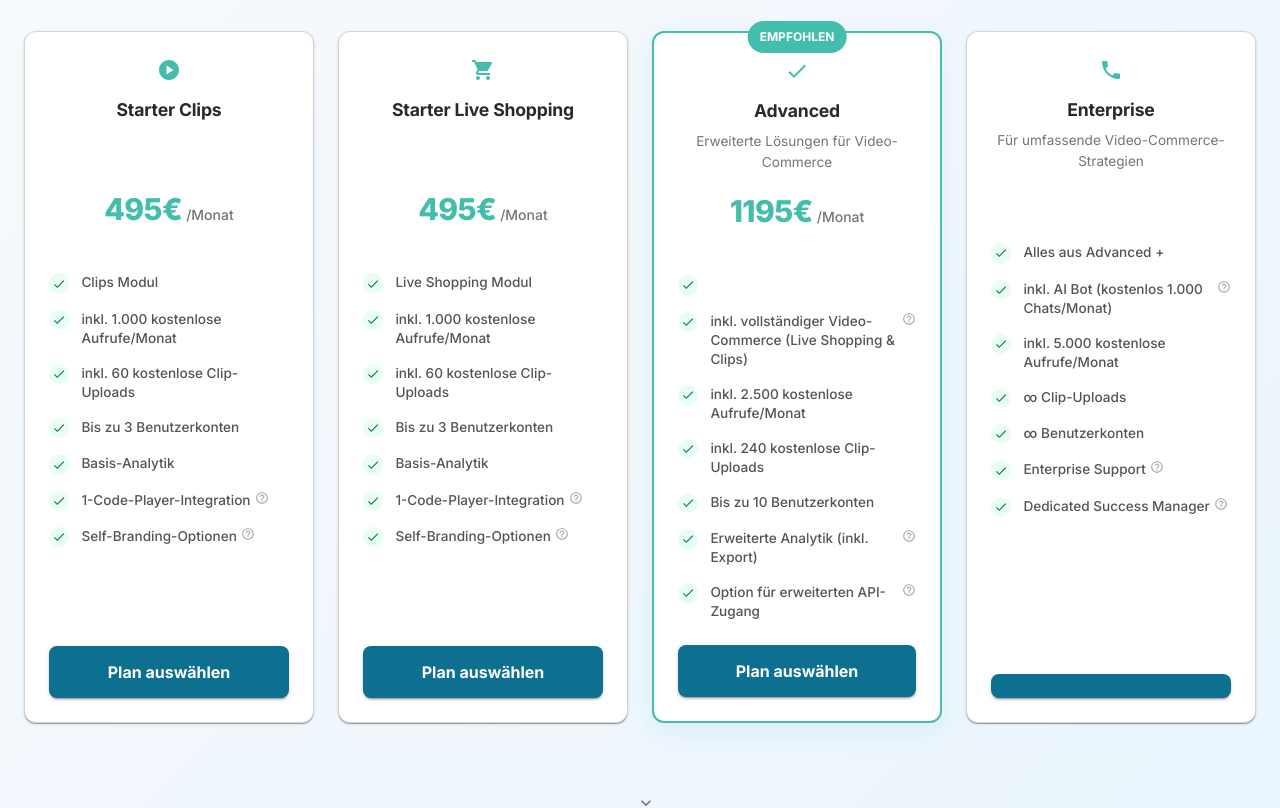
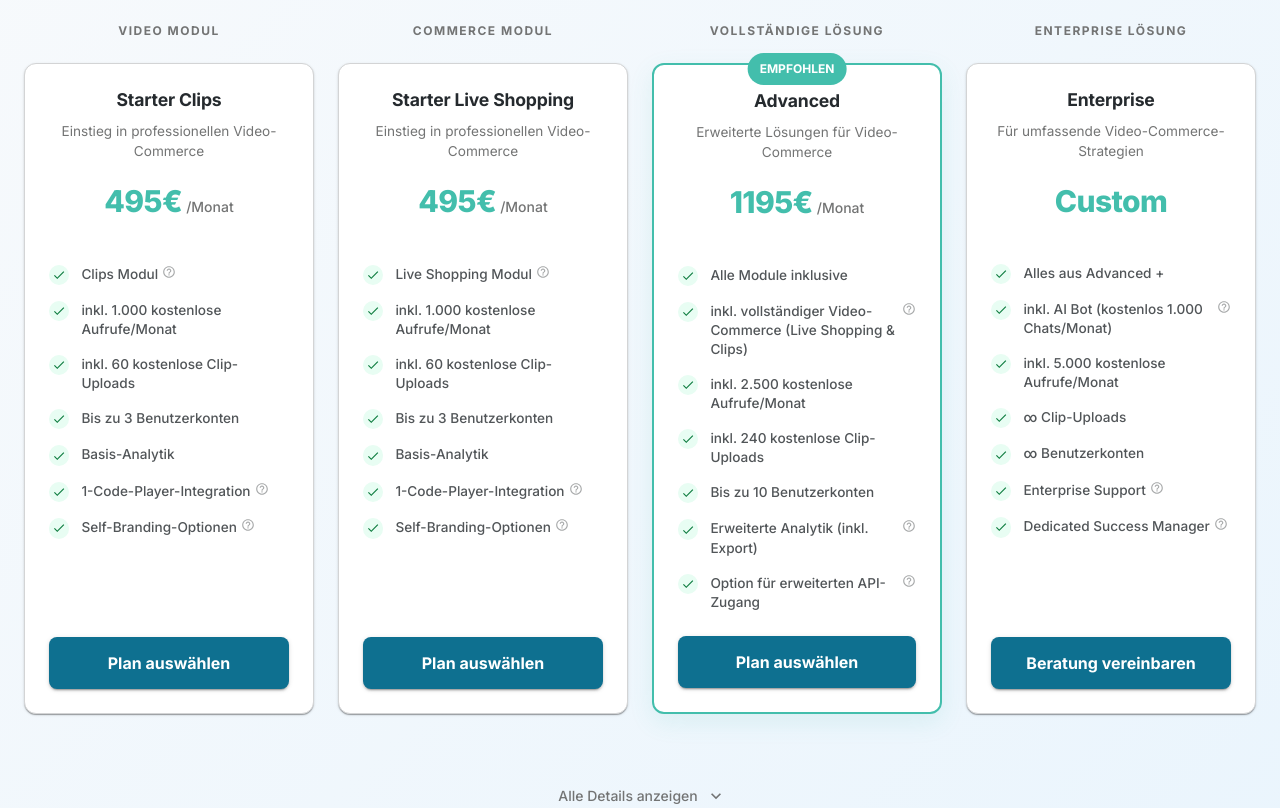
Before and after one commit to DenizD/signup-and-market-optin, a React (Vite) app: page /plans in a window 1280 px wide. Shown: the part 260-1068 px from the top of the page. Built offline with nearby package versions, Linux system fonts and the light colour scheme.

Commit message:
Refactor plans page
Remove icons, adjust Enterprise price, and fix feature structure.

```diff
--- a/src/pages/Plans.tsx
+++ b/src/pages/Plans.tsx
@@ -1,6 +1,6 @@
 
 import { Box, Container, Typography, Button, Card, CardContent, CardActions, Stack, Chip, Tooltip, Grow, Collapse } from '@mui/material';
-import { Check, HelpOutline, PlayCircle, ShoppingCart, ExpandMore, ExpandLess, Phone } from '@mui/icons-material';
+import { Check, HelpOutline, ExpandMore, ExpandLess, Phone } from '@mui/icons-material';
 import { useState } from 'react';
 import { useTranslations } from '@/hooks/useTranslations';
 
@@ -12,14 +12,13 @@ const Plans = () => {
     {
       id: 'starter-clips',
       name: 'Starter Clips',
-      description: t('starterClipsDescription'),
-      subtitle: t('videoModule'),
+      description: t('starterDescription'),
+      subtitle: 'Video Modul',
       monthlyPrice: 495,
       popular: false,
       color: 'default' as const,
-      icon: <PlayCircle sx={{ fontSize: 24, color: '#43BEAC' }} />,
       features: [
-        { text: t('clipsModule'), tooltip: t('clipsModuleTooltip') },
+        { text: 'Clips Modul', tooltip: 'Video-Clips erstellen und verwalten' },
         { text: t('starterViews'), tooltip: null },
         { text: t('starterUploads'), tooltip: null },
         { text: t('starterAccounts'), tooltip: null },
@@ -38,14 +37,13 @@ const Plans = () => {
     {
       id: 'starter-live-shopping',
       name: 'Starter Live Shopping',
-      description: t('starterLiveShoppingDescription'),
-      subtitle: t('commerceModule'),
+      description: t('starterDescription'),
+      subtitle: 'Commerce Modul',
       monthlyPrice: 495,
       popular: false,
       color: 'default' as const,
-      icon: <ShoppingCart sx={{ fontSize: 24, color: '#43BEAC' }} />,
       features: [
-        { text: t('liveShoppingModule'), tooltip: t('liveShoppingModuleTooltip') },
+        { text: 'Live Shopping Modul', tooltip: 'Live-Shopping Events durchführen' },
         { text: t('starterViews'), tooltip: null },
         { text: t('starterUploads'), tooltip: null },
         { text: t('starterAccounts'), tooltip: null },
@@ -65,13 +63,12 @@ const Plans = () => {
       id: 'advanced',
       name: 'Advanced',
       description: t('advancedDescription'),
-      subtitle: t('fullSolution'),
+      subtitle: 'Vollständige Lösung',
       monthlyPrice: 1195,
       popular: true,
       color: 'primary' as const,
-      icon: <Check sx={{ fontSize: 24, color: '#43BEAC' }} />,
       features: [
-        { text: t('allModulesIncluded'), tooltip: null },
+        { text: 'Alle Module inklusive', tooltip: null },
         { text: t('fullVideoCommerce'), tooltip: t('fullVideoCommerceTooltip') },
         { text: t('advancedViews'), tooltip: null },
         { text: t('advancedUploads'), tooltip: null },
@@ -91,11 +88,10 @@ const Plans = () => {
       id: 'enterprise',
       name: 'Enterprise',
       description: t('enterpriseDescription'),
-      subtitle: t('enterpriseSolution'),
+      subtitle: 'Enterprise Lösung',
       monthlyPrice: null,
       popular: false,
       color: 'secondary' as const,
-      icon: <Phone sx={{ fontSize: 24, color: '#43BEAC' }} />,
       features: [
         { text: t('allFromAdvanced'), tooltip: null },
         { text: t('aiBot'), tooltip: t('aiBotTooltip') },
@@ -116,7 +112,7 @@ const Plans = () => {
   ];
 
   const formatPrice = (price: number | null) => {
-    if (price === null) return t('individual');
+    if (price === null) return 'Custom';
     return `${price}€`;
   };
 
@@ -249,9 +245,6 @@ const Plans = () => {
                   <CardContent sx={{ p: 3, flexGrow: 1, display: 'flex', flexDirection: 'column' }}>
                     {/* Plan Header */}
                     <Box sx={{ textAlign: 'center', mb: 3 }}>
-                      <Box sx={{ mb: 2 }}>
-                        {plan.icon}
-                      </Box>
                       <Typography variant="h6" sx={{
                         fontWeight: 700,
                         mb: 1,
@@ -294,9 +287,9 @@ const Plans = () => {
                       </Box>
                     </Box>
 
-                    {/* Features */}
-                    <Box sx={{ flexGrow: 1 }}>
-                      <Stack spacing={2}>
+                    {/* Features - Aligned for consistent height */}
+                    <Box sx={{ flexGrow: 1, display: 'flex', flexDirection: 'column' }}>
+                      <Stack spacing={2} sx={{ minHeight: '300px' }}>
                         {plan.features.map((feature, index) => (
                           <Stack key={index} direction="row" alignItems="flex-start" spacing={1.5}>
                             <Box sx={{
@@ -347,7 +340,7 @@ const Plans = () => {
                             color: '#43BEAC',
                             fontSize: '0.8rem'
                           }}>
-                            {t('additionalFeatures')}:
+                            Zusätzliche Features:
                           </Typography>
                           <Stack spacing={1.5}>
                             {plan.detailedFeatures?.map((feature, index) => (
@@ -391,7 +384,7 @@ const Plans = () => {
                           transition: 'all 0.3s ease'
                         }}
                       >
-                        {plan.id === 'enterprise' ? t('scheduleDemo') : t('selectPlan')}
+                        {plan.id === 'enterprise' ? 'Beratung vereinbaren' : t('selectPlan')}
                       </Button>
                     </Stack>
                   </CardActions>
@@ -418,7 +411,7 @@ const Plans = () => {
               }
             }}
           >
-            {expandedDetails ? t('hideDetails') : t('showAllDetails')}
+            {expandedDetails ? 'Details ausblenden' : 'Alle Details anzeigen'}
           </Button>
         </Box>
 
@@ -437,19 +430,19 @@ const Plans = () => {
             color: '#252A2E',
             textAlign: 'center'
           }}>
-            {t('additionalInformation')}
+            Zusätzliche Informationen
           </Typography>
 
           <Stack spacing={3}>
             <Box>
               <Typography variant="body1" sx={{ color: '#515558', lineHeight: 1.6 }}>
-                {t('pricingNote')} <sup>1</sup>
+                Alle Preise verstehen sich zzgl. der gesetzlichen Mehrwertsteuer. <sup>1</sup>
               </Typography>
             </Box>
 
             <Box>
               <Typography variant="body2" sx={{ color: '#737474', lineHeight: 1.5 }}>
-                <sup>1</sup> {t('footnoteExample')}
+                <sup>1</sup> Mindestlaufzeit beträgt 12 Monate. Kündigungsfrist 3 Monate zum Laufzeitende.
               </Typography>
             </Box>
 
@@ -459,7 +452,7 @@ const Plans = () => {
                 textAlign: 'center',
                 fontStyle: 'italic'
               }}>
-                {t('customSolutionsAvailable')}
+                Individuelle Lösungen und maßgeschneiderte Pakete auf Anfrage verfügbar.
               </Typography>
             </Box>
           </Stack>
```
